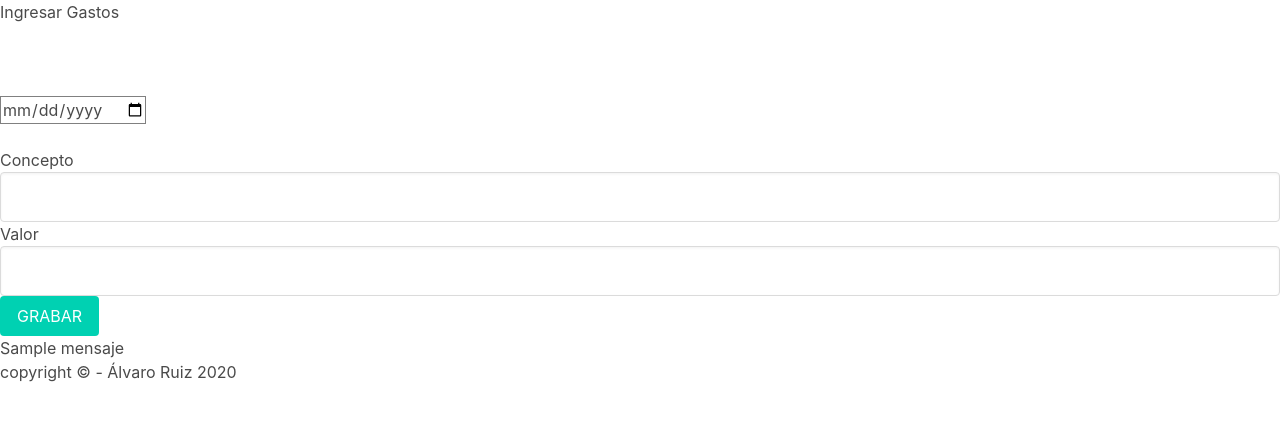
After one commit to sosan/testing, a Flask app: template src/templates/gastos.html in a window 1280 px wide. The commit adds this page. Shown: the top 421 px of the page. Run offline with Flask 2, Linux system fonts and the light colour scheme; the template is opened without the code that fills it: most values are stand-ins (such as "Sample title", 1, 10 or a date in 2020); some libraries are stand-ins or nearby versions.

Commit message:
segundo commit pruebas con acceso a base de datos

```diff
--- a/src/main.py
+++ b/src/main.py
@@ -17,12 +17,30 @@ app.secret_key = 'todoSuperSecreto'
 @app.route('/', methods=['GET','POST'])
 def index():
     if request.method == 'POST':
+        pass
+        return render_template('index.html')
+    return render_template('index.html')
 
 
 
-    return render_template('index.html',)
+@app.route('/gastos', methods=['GET','POST'])
+def gastos():
+    fecha = ""
+    concepto = ""
+    valor = ""
+    if request.method == 'POST':
+        mensaje = ""
+        fecha = request.form.get('fecha')
+        concepto = request.form.get('concepto')
+        valor = request.form.get('valor')
+        # if fecha != "" and concepto != "" and valor != "":
+        managermongo.nuevo_registro(fecha, concepto, valor)
+        return render_template('/gastos.html')
+    else:
+        mensaje = "Debe rellenar los campos...."
+        return render_template('/gastos.html', mensaje=mensaje)
 
-return render_template('index.html',)
+    return render_template('index.html')
 
 
 
--- /dev/null
+++ b/src/templates/gastos.html
@@ -0,0 +1,25 @@
+{% extends 'layout.html' %}
+
+<!-- MAIN -->
+{% block main %}
+<h1>Ingresar Gastos</h1><br><br><br>
+<div>
+    <div class="field">
+        <div class="control">
+            <form action="/" method="POST">
+            <input type="date" name="fecha" id="fecha" placeholder="fecha"><br><br>
+            Concepto<input class="input is-medium" type="concepto" name="concepto" id="concepto" />
+            Valor<input class="input is-medium" type="valor" name="valor" id="valor" />
+            <div class="control">
+              <button class="button is-primary" type="submit">GRABAR</button>
+            </div>
+          </form>
+        </div>
+      <h3>{{ mensaje }}</h3>
+      </div>
+
+
+</div>
+
+
+{% endblock %}
```
Also changed, not shown: src/ModuloMongodb/ManagerMongodb.py (+12 -0 lines), src/templates/index.html (+10 -2 lines), src/templates/informe.html (added).
